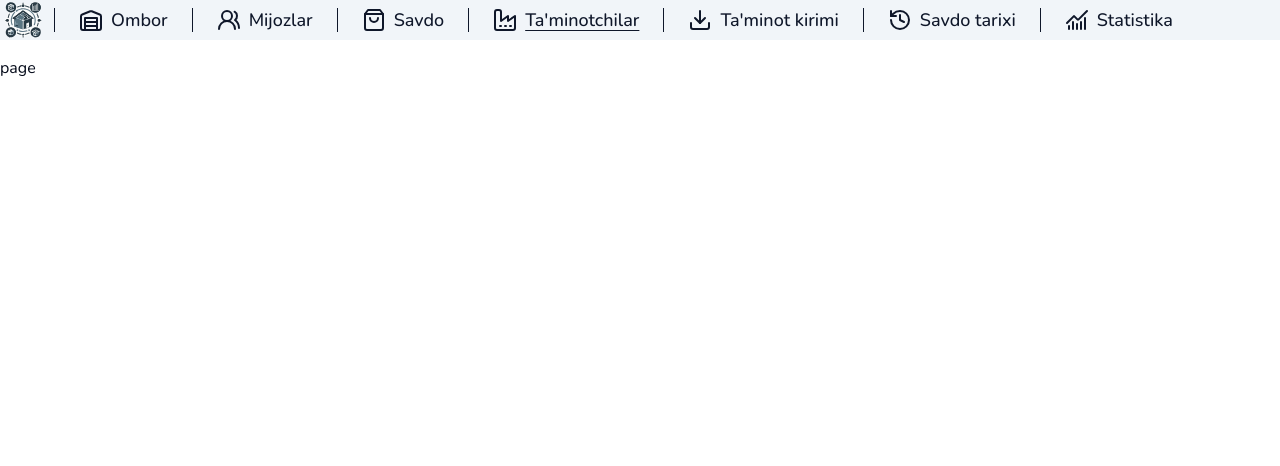
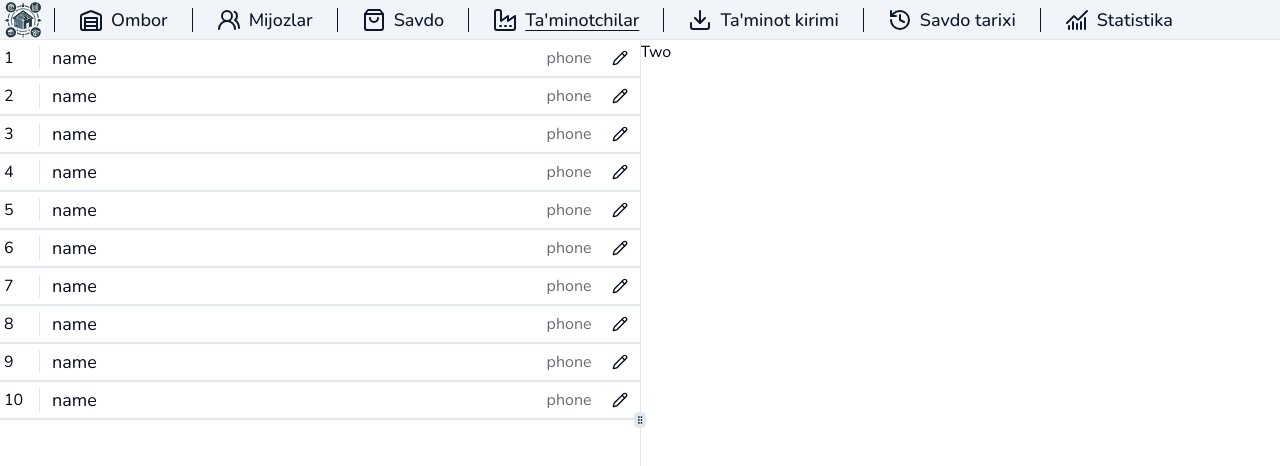
Before and after one commit to AbdukahharS/next-ims, a Next.js app: page /suppliers in a window 1280 px wide. Shown: the top 466 px of the page. Built offline with nearby package versions, Linux system fonts and the light colour scheme; no server answers.

Commit message:
SupplierItem UI

```diff
--- a/app/(routes)/layout.tsx
+++ b/app/(routes)/layout.tsx
@@ -4,7 +4,7 @@ const layout = ({ children }: { children: React.ReactNode }) => {
   return (
     <div className='h-[100vh] dark:bg-[#1f1f1f]'>
       <Navbar />
-      <main className='h-full pt-14'>{children}</main>
+      <main className='h-full pt-10'>{children}</main>
     </div>
   )
 }
--- /dev/null
+++ b/app/(routes)/suppliers/_components/SupplierItem.tsx
@@ -0,0 +1,49 @@
+'use client'
+
+import { Pencil } from 'lucide-react'
+
+import { Button } from '@/components/ui/button'
+import { cn } from '@/lib/utils'
+
+interface SupplierItemProps {
+  _id: string
+  i: number
+  name: string
+  phone: string
+  activeId: string | null
+  handleClick: (_id: string) => void
+}
+
+const SupplierItem = ({
+  _id,
+  i,
+  name,
+  phone,
+  activeId,
+  handleClick,
+}: SupplierItemProps) => {
+  return (
+    <div
+      className={cn(
+        'w-full border-b-2 flex items-center justify-between relative gap-4',
+        activeId === _id
+          ? 'bg-slate-200/50 dark:bg-slate-800/50'
+          : 'bg-background'
+      )}
+      onClick={() => handleClick(_id)}
+    >
+      <div className='flex items-center gap-3'>
+        <div className='border-r w-10 px-1'>{i + 1}</div>
+        <div className='text-lg truncate max-w-full'>{name}</div>
+      </div>
+      <div className='flex items-center gap-2'>
+        <div className='text-foreground/60 truncate'>{phone}</div>
+        <Button variant='ghost' size='sm'>
+          <Pencil className='h-4 w-4' />
+        </Button>
+      </div>
+    </div>
+  )
+}
+
+export default SupplierItem
--- a/app/(routes)/suppliers/page.tsx
+++ b/app/(routes)/suppliers/page.tsx
@@ -1,7 +1,43 @@
-import React from 'react'
+'use client'
+
+import {
+  ResizableHandle,
+  ResizablePanel,
+  ResizablePanelGroup,
+} from '@/components/ui/resizable'
+import SupplierItem from './_components/SupplierItem'
+import { useState } from 'react'
 
 const page = () => {
-  return <div>page</div>
+  const [activeId, setActiveId] = useState<string | null>(null)
+
+  const handleClick = (_id: string) => {
+    console.log(_id)
+
+    setActiveId(_id)
+  }
+
+  return (
+    <ResizablePanelGroup direction='horizontal'>
+      <ResizablePanel minSize={20}>
+        <div className='w-full h-full overflow-x-auto'>
+          {Array.from({ length: 10 }).map((_, i) => (
+            <SupplierItem
+              key={i}
+              i={i}
+              name='name'
+              phone='phone'
+              _id={i.toString()}
+              activeId={activeId}
+              handleClick={handleClick}
+            />
+          ))}
+        </div>
+      </ResizablePanel>
+      <ResizableHandle withHandle />
+      <ResizablePanel minSize={30}>Two</ResizablePanel>
+    </ResizablePanelGroup>
+  )
 }
 
 export default page
--- a/app/page.tsx
+++ b/app/page.tsx
@@ -31,7 +31,7 @@ export default function Home() {
   }
 
   return (
-    <main className='flex min-h-screen flex-col items-center justify-center items-center gap-4'>
+    <main className='flex min-h-screen flex-col justify-center items-center gap-4'>
       <Image src='/icons/icon.svg' width={256} height={256} alt='Logo' />
       <Button
         asChild
--- a/components/layout/Navbar.tsx
+++ b/components/layout/Navbar.tsx
@@ -25,7 +25,7 @@ const Navbar = () => {
       : ''
 
   return (
-    <nav className='bg-accent h-10 fixed top-0 w-full flex flex-row gap-2 items-center'>
+    <nav className='bg-accent h-10 fixed top-0 w-full flex flex-row gap-2 items-center border-b'>
       <Link href='/'>
         <Image src='/icons/icon.svg' width={46} height={46} alt='Logo' />
       </Link>
--- /dev/null
+++ b/components/ui/resizable.tsx
@@ -0,0 +1,45 @@
+"use client"
+
+import { GripVertical } from "lucide-react"
+import * as ResizablePrimitive from "react-resizable-panels"
+
+import { cn } from "@/lib/utils"
+
+const ResizablePanelGroup = ({
+  className,
+  ...props
+}: React.ComponentProps<typeof ResizablePrimitive.PanelGroup>) => (
+  <ResizablePrimitive.PanelGroup
+    className={cn(
+      "flex h-full w-full data-[panel-group-direction=vertical]:flex-col",
+      className
+    )}
+    {...props}
+  />
+)
+
+const ResizablePanel = ResizablePrimitive.Panel
+
+const ResizableHandle = ({
+  withHandle,
+  className,
+  ...props
+}: React.ComponentProps<typeof ResizablePrimitive.PanelResizeHandle> & {
+  withHandle?: boolean
+}) => (
+  <ResizablePrimitive.PanelResizeHandle
+    className={cn(
+      "relative flex w-px items-center justify-center bg-border after:absolute after:inset-y-0 after:left-1/2 after:w-1 after:-translate-x-1/2 focus-visible:outline-none focus-visible:ring-1 focus-visible:ring-ring focus-visible:ring-offset-1 data-[panel-group-direction=vertical]:h-px data-[panel-group-direction=vertical]:w-full data-[panel-group-direction=vertical]:after:left-0 data-[panel-group-direction=vertical]:after:h-1 data-[panel-group-direction=vertical]:after:w-full data-[panel-group-direction=vertical]:after:-translate-y-1/2 data-[panel-group-direction=vertical]:after:translate-x-0 [&[data-panel-group-direction=vertical]>div]:rotate-90",
+      className
+    )}
+    {...props}
+  >
+    {withHandle && (
+      <div className="z-10 flex h-4 w-3 items-center justify-center rounded-sm border bg-border">
+        <GripVertical className="h-2.5 w-2.5" />
+      </div>
+    )}
+  </ResizablePrimitive.PanelResizeHandle>
+)
+
+export { ResizablePanelGroup, ResizablePanel, ResizableHandle }
--- a/package.json
+++ b/package.json
@@ -23,6 +23,7 @@
     "next-themes": "^0.3.0",
     "react": "^18",
     "react-dom": "^18",
+    "react-resizable-panels": "^2.1.1",
     "tailwind-merge": "^2.5.2",
     "tailwindcss-animate": "^1.0.7",
     "zustand": "^4.5.5"
```
Also changed, not shown: hooks/useLogin.tsx (+0 -7 lines), 1 other file (tests, documents, lock files or other folders).
